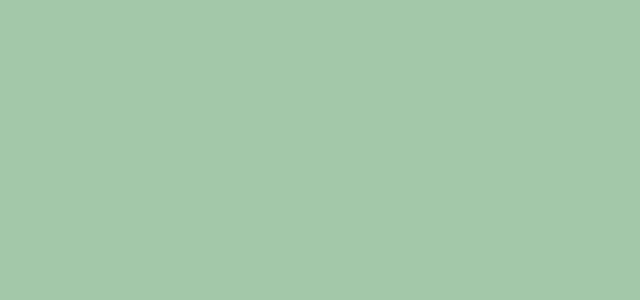
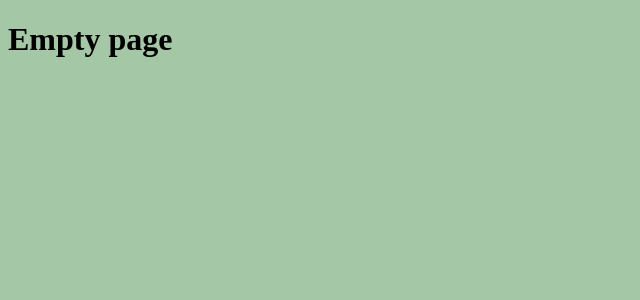
Before and after one commit to LenLav/Check, a React (Create React App) app: page / in a window 1280 px wide. Before the commit this address had no page. Shown: the top 300 px of the page, without its empty margins (0-640 px from the left). Built offline with nearby package versions, Linux system fonts and the light colour scheme.

Commit message:
Empty page

```diff
--- a/src/App.js
+++ b/src/App.js
@@ -7,11 +7,15 @@ import { Check } from './Check'
 function App() {
   return (
     // <body>
+    <div>
 
       <Routes>
-        <Route path="/about" element={<About />} />
+        <Route path="/" element={<About />} />
         <Route path="/info/:id" element={<Check /> } />
       </Routes>
+    </div>
+
+
 
     // </body>
   );
--- a/src/App2.jsx
+++ b/src/App2.jsx
@@ -1,11 +1,7 @@
 const About = () => {
     return(
         <div>
-            <h1>About</h1>
-            <h1>About</h1>
-            <h1>About</h1>
-            <h1>About</h1>
-            <h1>About</h1>
+            <h1>Empty page</h1>
         </div>
     )
 }
```
